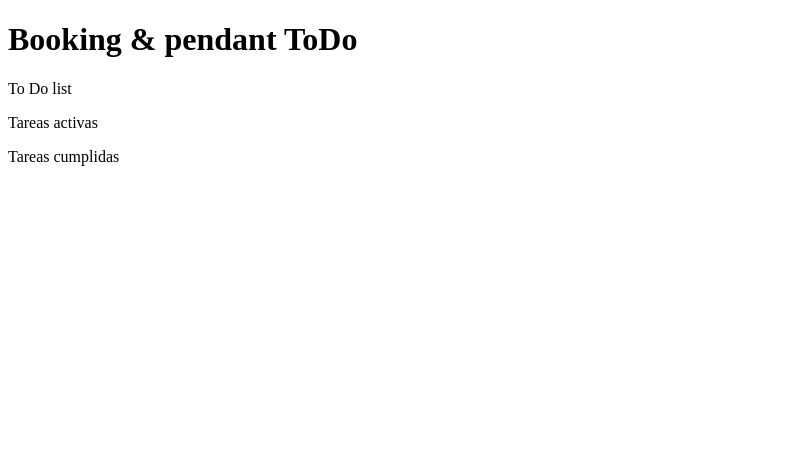
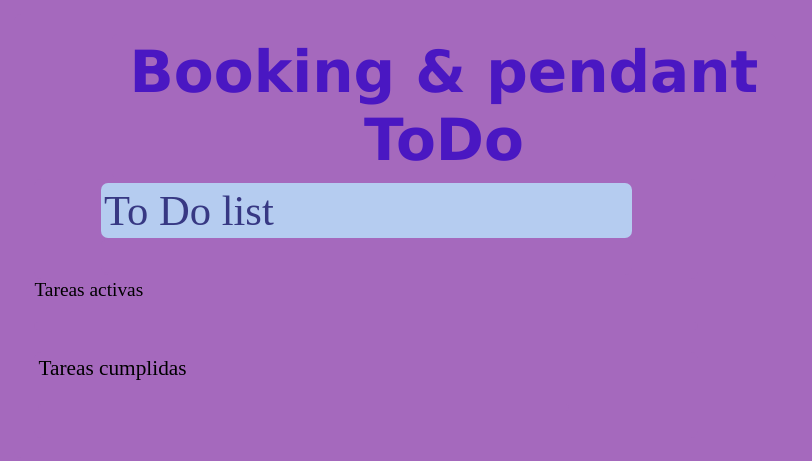
Before and after one commit to Catlina10/proyecto_final123, a plain HTML site: page index.html in a window 1280 px wide. Shown: the whole page, without its empty margins (0-812 px from the left). Drawn offline with Linux system fonts and the light colour scheme; a web font is replaced by a local one.

Commit message:
Update main.css

```diff
--- a/main.css
+++ b/main.css
@@ -1,5 +1,56 @@
-
+font-face {
+    font-family: "Quarts Pachino";
+    src: url("Quarts.otf");
+}
+@font-face {
+    font-family: "Bruzh";
+    src: url(Bruzh.otf);
+}
+* {
+background-color:#A569BD;
+font-family: "Bruzh";
+font-size: 1.1em;
+width: 80%;
+border-radius: 7px;
+padding: 0.5%;
+}
+#principal {
+    display: inline-block;
+    justify-content: center;
+}
+h1 {
+    border-radius: 5px;
+    text-align: center;
+    font-family: "Verdana";
+    font-size: 3em;
+    color:#4a17c2 ;
+    margin:0 auto;
+}
+form{
+    display: block;
+    background-color: inherit;
+    margin: 0 auto;
+}
+p{
+    color: #373883;
+    font-size: 2em;
+    background-color: rgb(181, 204, 240);
+    margin: 0 auto;
+}
+body{
+    padding: 20px;
+}
+ul{
+    border-radius: 7px;
+}
 #lista-cumplidas li{
-text-decoration: line-through;
-color: beige;
+    text-decoration: line-through;
+    color: rgb(53, 47, 53);
 }
+.pie-de-pagina{
+    font-size: 1em;
+}
+#boton{
+    height: 2em;
+    width: 15em;
+}
```
